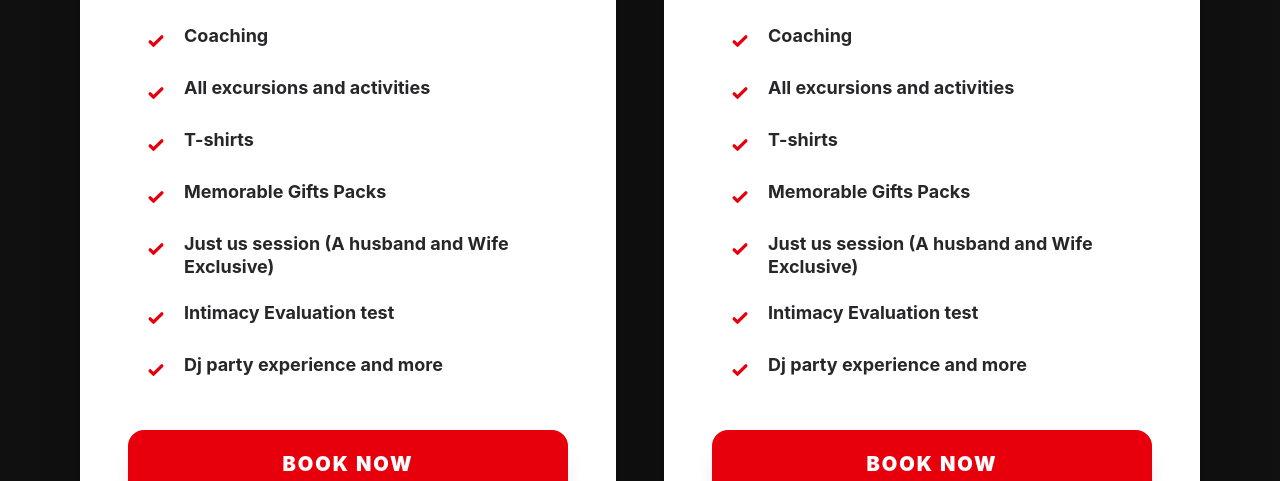
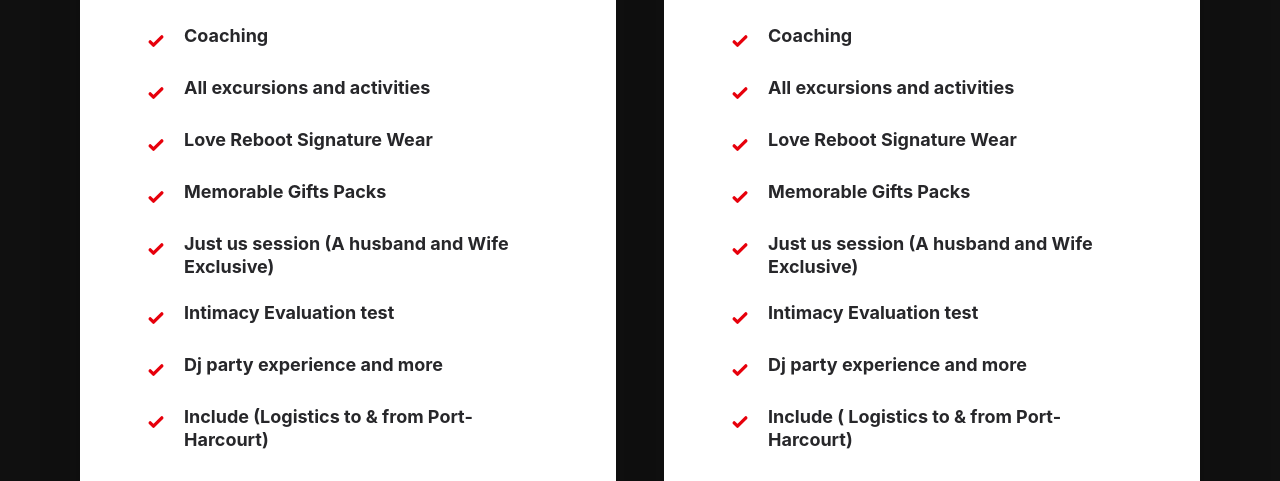
Before and after one commit to thecompassassembly/lovereboot, a Next.js app: page / in a window 1280 px wide. Shown: the part 2600-3081 px from the top of the page. Built offline with nearby package versions, Linux system fonts and the light colour scheme.

Commit message:
feat: update package inclusions with signature wear and logistics details

```diff
--- a/app/page.tsx
+++ b/app/page.tsx
@@ -357,11 +357,12 @@
                     "Feeding- Breakfast, Lunch & Dinner",
                     "Coaching",
                     "All excursions and activities",
-                    "T-shirts",
+                    "Love Reboot Signature Wear",
                     "Memorable Gifts Packs",
                     "Just us session (A husband and Wife Exclusive)",
                     "Intimacy Evaluation test",
                     "Dj party experience and more",
+                    "Include (Logistics to & from Port-Harcourt)",
                   ],
                 },
                 {
@@ -375,11 +376,12 @@
                     "Feeding- Breakfast, Lunch & Dinner",
                     "Coaching",
                     "All excursions and activities",
-                    "T-shirts",
+                    "Love Reboot Signature Wear",
                     "Memorable Gifts Packs",
                     "Just us session (A husband and Wife Exclusive)",
                     "Intimacy Evaluation test",
                     "Dj party experience and more",
+                    "Include ( Logistics to & from Port-Harcourt)",
                   ],
                 },
               ].map((plan, i) => (
```
